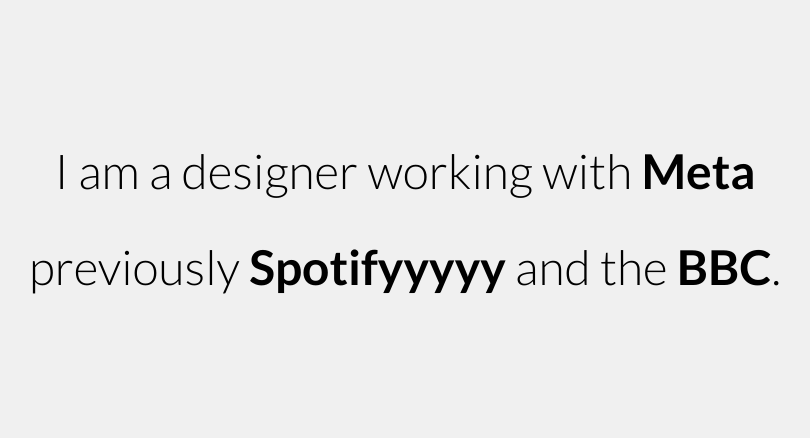
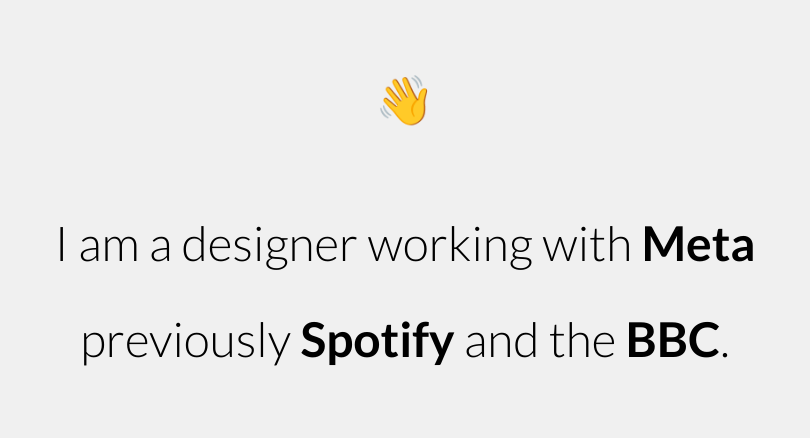
Before and after one commit to ThomasMould/Thomasmould, a plain HTML site: page index.html in a window 1280 px wide. Shown: the part 181-619 px from the top of the page, without its empty margins (235-1045 px from the left). Drawn offline with Linux system fonts and the light colour scheme.

Commit message:
Update index.html

```diff
--- a/index.html
+++ b/index.html
@@ -9,8 +9,9 @@
 </head>
 <body>
     <div class="centered-text">
+        <p class="emoji">👋</p>
         <p>I am a designer working with <span class="company">Meta</span><br>
-        previously <span class="company">Spotifyyyyy</span> and the <span class="company">BBC</span>.</p>
+        previously <span class="company">Spotify</span> and the <span class="company">BBC</span>.</p>
     </div>
 </body>
 </html>
```
